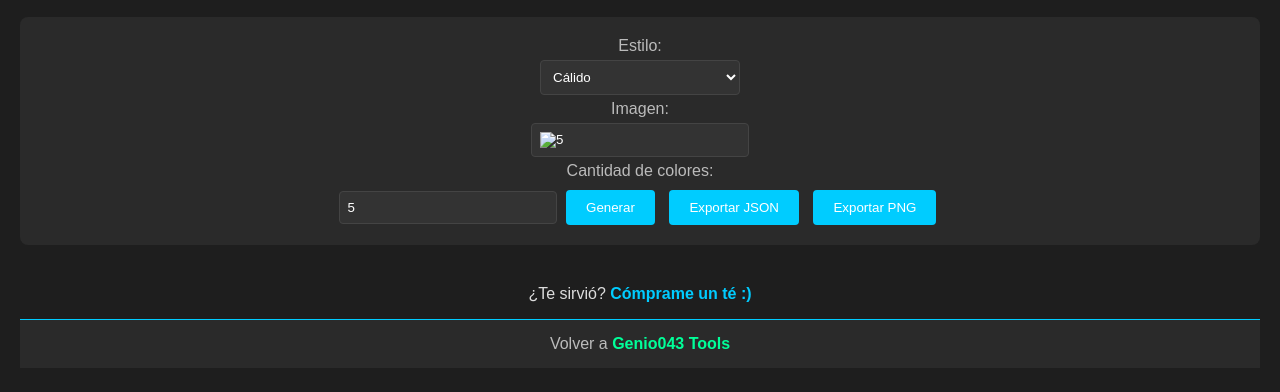
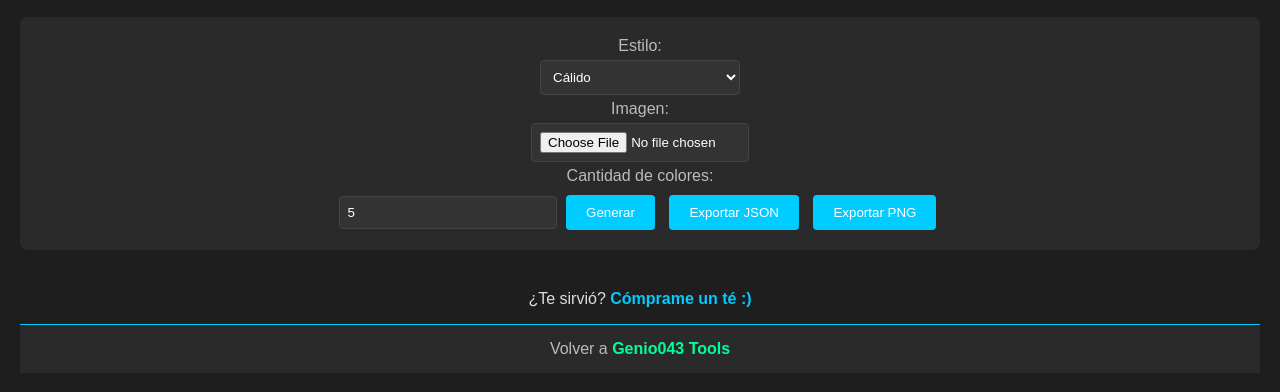
Before and after one commit to genio043/color-palette-gen, a plain HTML site: page index.html in a window 1280 px wide. Shown: the part 92-484 px from the top of the page. Drawn offline with Linux system fonts and the light colour scheme.

Commit message:
Update index.html

```diff
--- a/index.html
+++ b/index.html
@@ -60,7 +60,7 @@
             <option value="random">Aleatorio</option>
         </select>
         <label>Imagen:</label>
-        <input type="image" id="image" min="2" max="8" value="5">
+        <input type="file" id="image" min="2" max="8" value="5">
         <label>Cantidad de colores:</label>
         <input type="number" id="count" min="2" max="8" value="5">
         <button onclick="generatePalette()">Generar</button>
```
